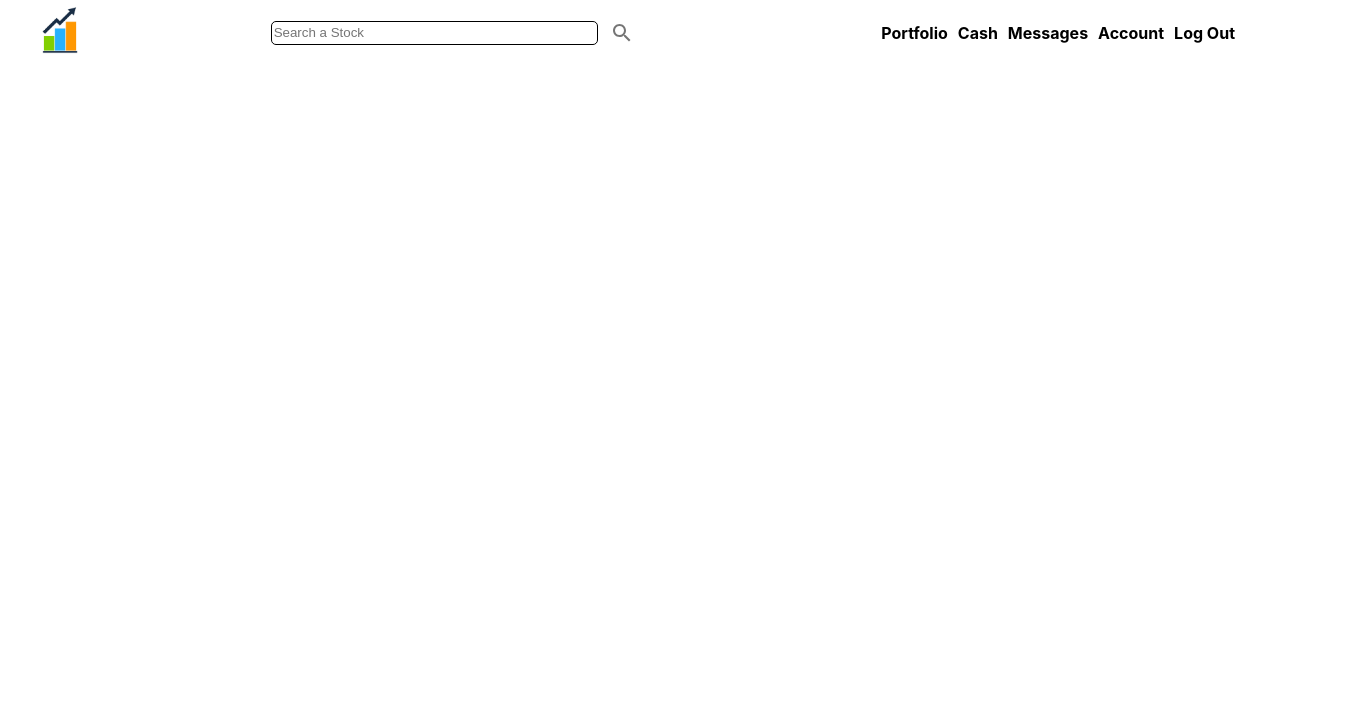
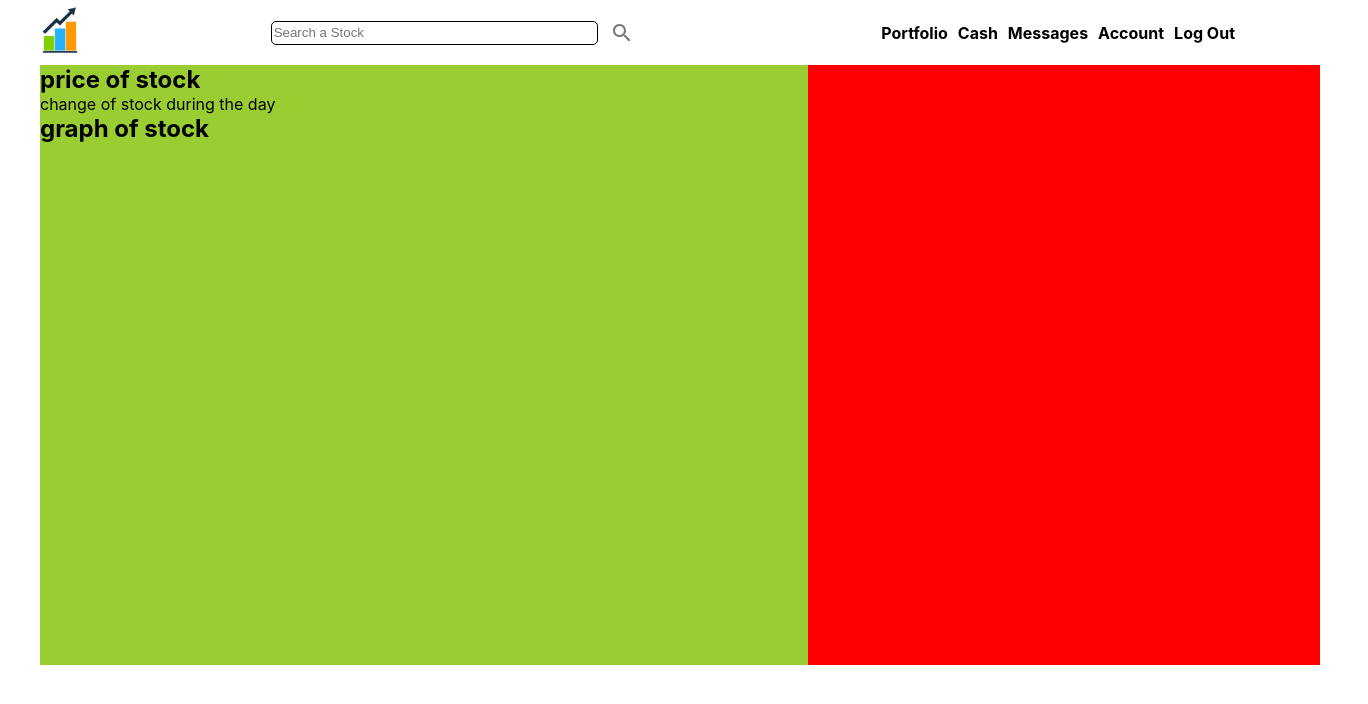
Before and after one commit to jsuderman/stockmarket-app, a React (Create React App) app: page / in a window 1280 px wide. Shown: the top 704 px of the page, 1368 px wide, since content can reach past the window. Built offline with nearby package versions, Linux system fonts and the light colour scheme.

Commit message:
broke down the body and created feed section with graph component

```diff
--- a/src/App.css
+++ b/src/App.css
@@ -1,42 +1,13 @@
 * {
   margin: 0;
+
 }
 
-.App {
-  text-align: center;
+.app__body {
+  display: flex;
+  justify-content: center;
+  height: 600px;
+  width: 100%;
+  padding-left: 40px;
+  padding-right: 48px;
 }
-
-.App-logo {
-  height: 40vmin;
-  pointer-events: none;
-}
-
-@media (prefers-reduced-motion: no-preference) {
-  .App-logo {
-    animation: App-logo-spin infinite 20s linear;
-  }
-}
-
-.App-header {
-  background-color: #282c34;
-  min-height: 100vh;
-  display: flex;
-  flex-direction: column;
-  align-items: center;
-  justify-content: center;
-  font-size: calc(10px + 2vmin);
-  color: white;
-}
-
-.App-link {
-  color: #61dafb;
-}
-
-@keyframes App-logo-spin {
-  from {
-    transform: rotate(0deg);
-  }
-  to {
-    transform: rotate(360deg);
-  }
-}
--- a/src/App.js
+++ b/src/App.js
@@ -1,12 +1,17 @@
 import './App.css';
 import Header from "./components/Header/Header";
-import Feed from "./components/Feed/Feed"
+import Feed from "./components/Feed/Feed";
+import Stats from "./components/Stats/Stats"
 
 function App() {
   return (
     <div className="app">
       <Header />
-      <Feed />
+      <div className="app__body">
+        <Feed />
+        <Stats />
+      </div>
+
 
     </div>
   );
--- a/src/components/Feed/Feed.css
+++ b/src/components/Feed/Feed.css
@@ -0,0 +1,5 @@
+.feed {
+    display: flex;
+    flex: 0.60;
+    background-color: yellowgreen;
+}
--- a/src/components/Feed/Feed.js
+++ b/src/components/Feed/Feed.js
@@ -1,10 +1,20 @@
 import React from 'react';
 import "./Feed.css";
+import Graph from "../Graph/Graph"
 
 function Feed() {
     return (
         <div className="feed">
-            <div className="feed__container">
+            <div className="feed__main">
+                <div className="feed__chart">
+                    <div className="feed__value">
+                        <h2>price of stock</h2>
+                        <p>change of stock during the day</p>
+                    </div>
+                    <div className="feed__graph">
+                        <Graph />
+                    </div>
+                </div>
 
             </div>
         </div>
--- /dev/null
+++ b/src/components/Graph/Graph.js
@@ -0,0 +1,11 @@
+import React from 'react';
+
+function Graph() {
+    return (
+        <div>
+            <h2>graph of stock</h2>
+        </div>
+    )
+}
+
+export default Graph
--- a/src/components/Stats/Stats.css
+++ b/src/components/Stats/Stats.css
@@ -0,0 +1,10 @@
+.stats {
+   display: flex;
+   flex: 0.40;
+   background-color: red;
+
+}
+
+.stats__main {
+
+}
--- a/src/components/Stats/Stats.js
+++ b/src/components/Stats/Stats.js
@@ -0,0 +1,14 @@
+import React from 'react';
+import "./Stats.css";
+
+function Stats() {
+    return (
+        <div className="stats">
+            <div className="stats__main">
+
+            </div>
+        </div>
+    )
+}
+
+export default Stats
```
Also changed, not shown: src/components/Graph/Graph.css (added), 1 other file (tests, documents, lock files or other folders).
